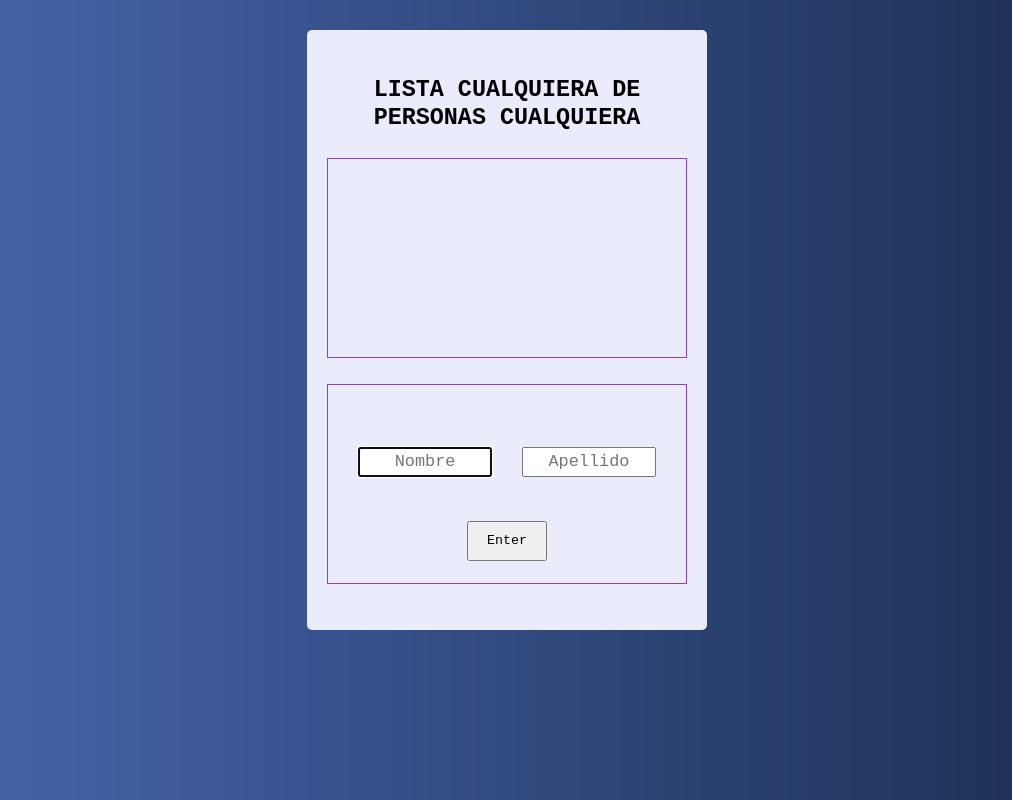
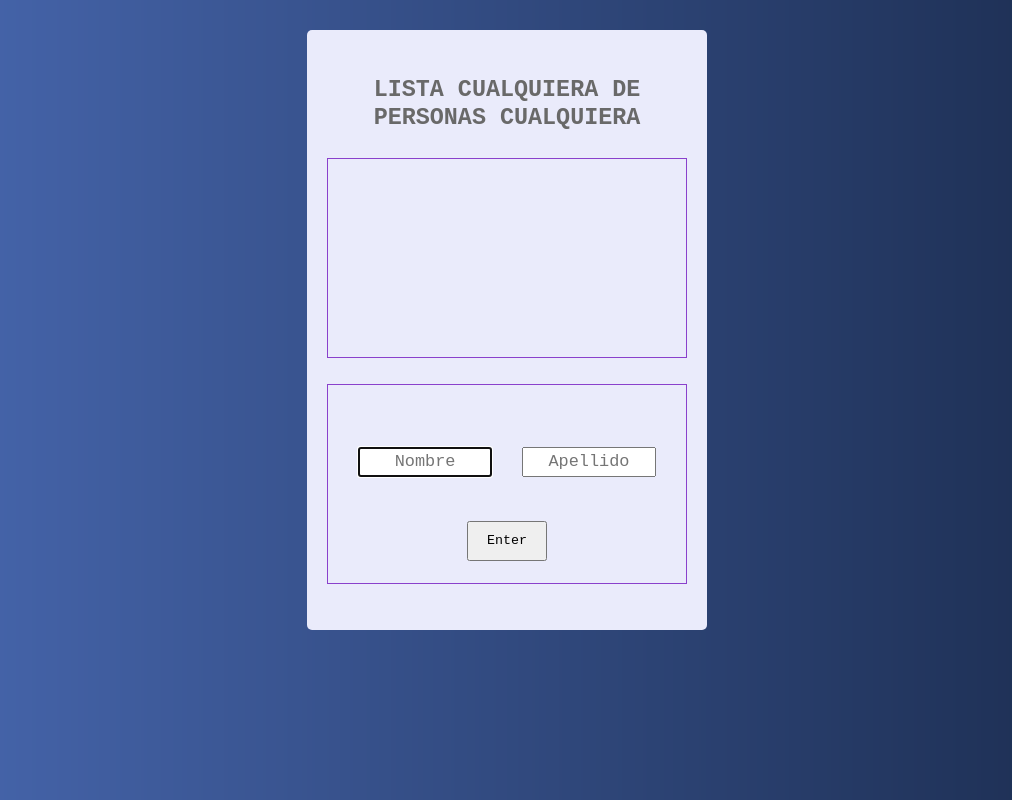
Before and after one commit to mickyrendon/listado-de-personas, a plain HTML site: page index.html in a window 1280 px wide. Shown: the whole page, without its empty margins (133-1145 px from the left). Drawn offline with Linux system fonts and the light colour scheme.

Commit message:
color del titulo h1

```diff
--- a/style.css
+++ b/style.css
@@ -37,7 +37,7 @@ h1{
     font-size: 1.8rem;
     line-height: 1.2;
     text-align: center;
-    color: currentColor;
+    color: dimgray;
 }
 .list-container, .data-container{
     padding: 10px;
```
